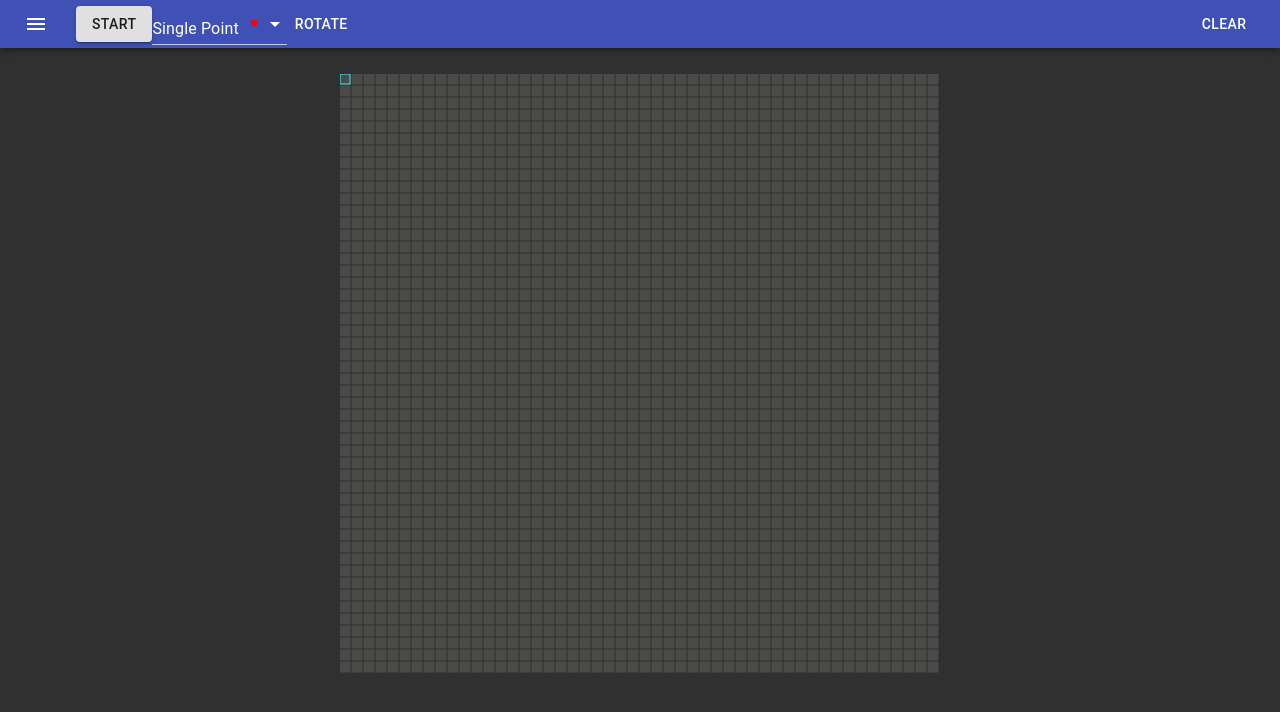
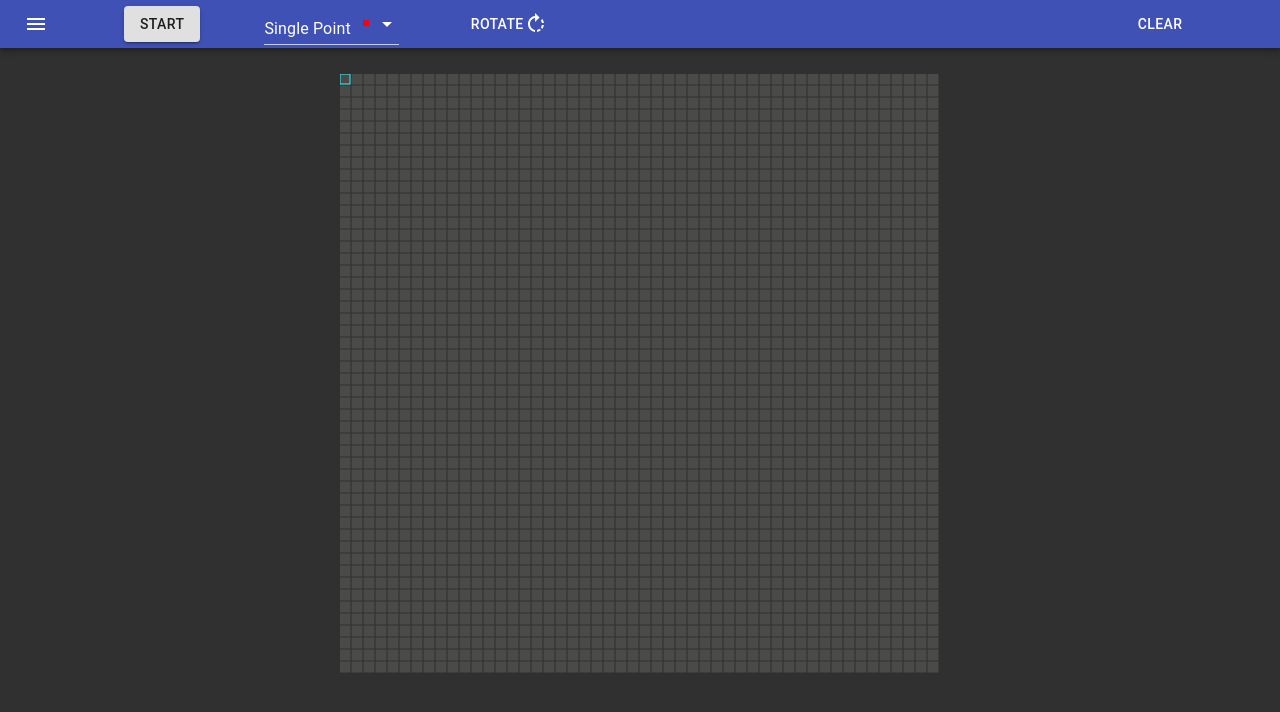
Before and after one commit to Neuman968/neuman-gameoflife, a React (Create React App) app: page / in a window 1280 px wide. Shown: the top 712 px of the page. Built offline with nearby package versions, Linux system fonts and the light colour scheme.

Commit message:
NavBar spacing and added RotateIcon to world control component.

```diff
--- a/src/components/WorldControls.js
+++ b/src/components/WorldControls.js
@@ -9,6 +9,7 @@ import Button from "@material-ui/core/Button";
 import SwipeableDrawer from "@material-ui/core/SwipeableDrawer";
 import AppDrawerContents from "./AppDrawerContents";
 import CellSelectorMenu from "./CellSelectorMenu";
+import RotateRightIcon from '@material-ui/icons/RotateRight';
 
 const useStyles = makeStyles((theme) => ({
     root: {
@@ -16,6 +17,9 @@ const useStyles = makeStyles((theme) => ({
     },
     menuButton: {
         marginRight: theme.spacing(2),
+    },
+    menuItem: {
+      marginRight: theme.spacing(8),
     },
     title: {
         flexGrow: 1,
@@ -94,7 +98,7 @@ const WorldControls = (props) => {
                 <AppBar position="static">
                     <Toolbar variant="dense">
                         <IconButton edge="start"
-                                    className={classes.menuButton}
+                                    className={classes.menuItem}
                                     color="inherit"
                                     aria-label="menu"
                                     onClick={toggleDrawer(true)}
@@ -102,6 +106,7 @@ const WorldControls = (props) => {
                             <MenuIcon/>
                         </IconButton>
                         <Button
+                            className={classes.menuItem}
                             onClick={props.updaterunning}
                             variant="contained"
                             color={props.running ? "secondary" : "default"}
@@ -109,19 +114,20 @@ const WorldControls = (props) => {
                             {props.running ? <>Stop</> : <>Start</>}
                         </Button>
                         <CellSelectorMenu
+                            className={classes.menuItem}
                             value={props.cellselector}
                             onChange={(event) => props.updatecellselector(event.target.value)}
                         />
                         <Button
+                            className={classes.menuItem}
                             onClick={() => props.updaterotation(props.rotation + 1)}
                         >
                             Rotate
+                            <RotateRightIcon/>
                         </Button>
-                        <div
-                            className={classes.title}
-                        >
-                        </div>
+                        <div className={classes.title}/>
                         <Button
+                            className={classes.menuItem}
                             onClick={props.clearWorld}
                         >
                             Clear
```
